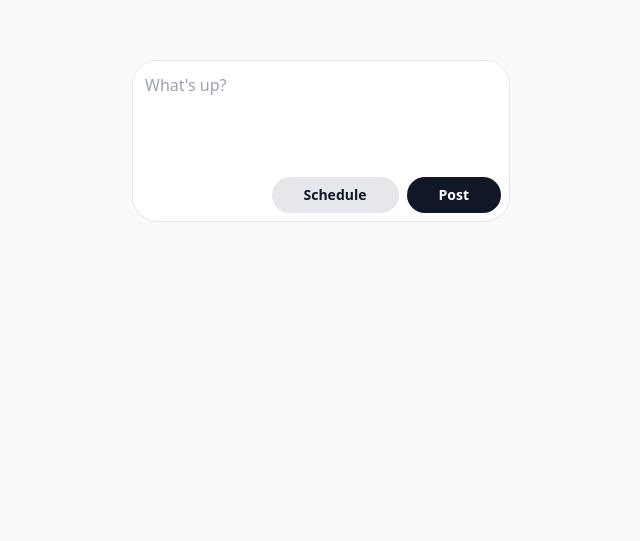
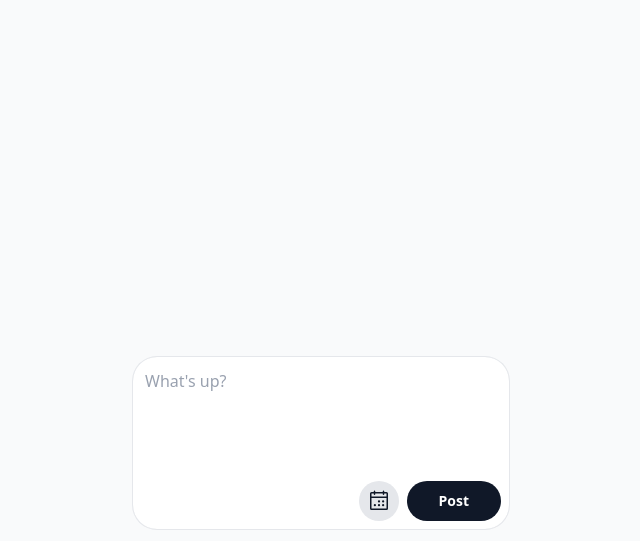
Before and after one commit to olashipsjs/schedule-post, a React (Vite) app: page / in a window 1280 px wide. Shown: the part 259-800 px from the top of the page, without its empty margins (319-959 px from the left). Built offline with nearby package versions, Linux system fonts and the light colour scheme.

Commit message:
Feb 3, 2025, 9:52 AM

```diff
--- a/src/App.tsx
+++ b/src/App.tsx
@@ -1,6 +1,7 @@
 import { Form, Formik } from 'formik';
 import Textarea from './components/textarea/Textarea';
 import Field from './components/field/Field';
+import { twMerge } from 'tailwind-merge';
 import Button from './components/button/Button';
 import React from 'react';
 import gsap from 'gsap';
@@ -53,7 +54,7 @@ const App = () => {
   const date = new Date();
 
   return (
-    <main className='flex flex-col items-center justify-center bg-gray-50 min-h-screen'>
+    <main className='flex flex-col items-center justify-end bg-gray-50 min-h-screen'>
       <section className='w-full'>
         <div className='max-w-[400px] mx-auto p-3 w-full'>
           <Formik
@@ -72,24 +73,32 @@ const App = () => {
             }}
             onSubmit={() => null!}
           >
-            <Form className='bg-white rounded-3xl overflow-clip ring-1 ring-gray-200 flex-col gap-3'>
-              <Field name='message'>
-                <Field.Sheet className='ring-0'>
+            <Form>
+              <Field
+                name='message'
+                className={twMerge(
+                  'rounded-3xl flex-col ring-1 ring-gray-200 bg-gray-100 flex overflow-clip'
+                )}
+              >
+                <Field.Sheet
+                  className={twMerge(
+                    'bg-white rounded-3xl overflow-clip ring-1 ring-gray-200 flex-col gap-3'
+                  )}
+                >
                   <Textarea
                     rows={1}
                     placeholder={"What's up?"}
                   />
-                </Field.Sheet>
                   <div className='p-2 min-h-28 flex flex-col justify-end'>
                     <div
                       id={'post-box'}
-                    className='flex gap-2 justify-end'
+                      className='flex gap-2 justify-end items-stretch'
                     >
                       <Button
                         onClick={() => handleSchedule()}
-                      className={'bg-gray-200 text-gray-900'}
+                        className={'bg-gray-200 text-gray-900 p-2'}
                       >
-                      Schedule
+                        <CalenderIcon />
                       </Button>
                       <Button id='post-btn'>Post</Button>
                     </div>
@@ -155,6 +164,7 @@ const App = () => {
                       </div>
                     </div>
                   </div>
+                </Field.Sheet>
                 <div
                   id='notification'
                   className='p-1.5 mt-[-32px] opacity-0 -z-10'
```
Lines whose indentation alone changed are shown as unchanged.
